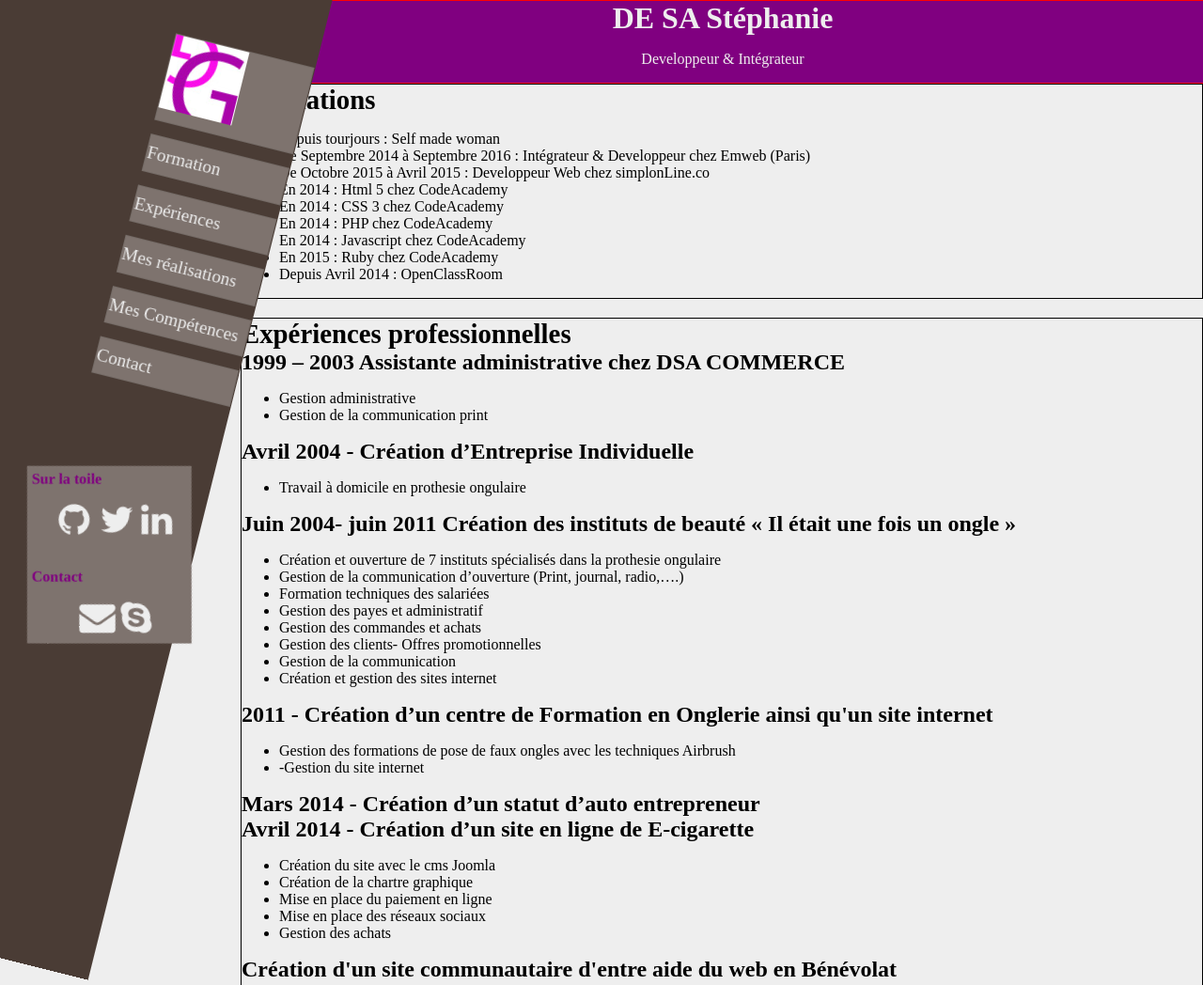
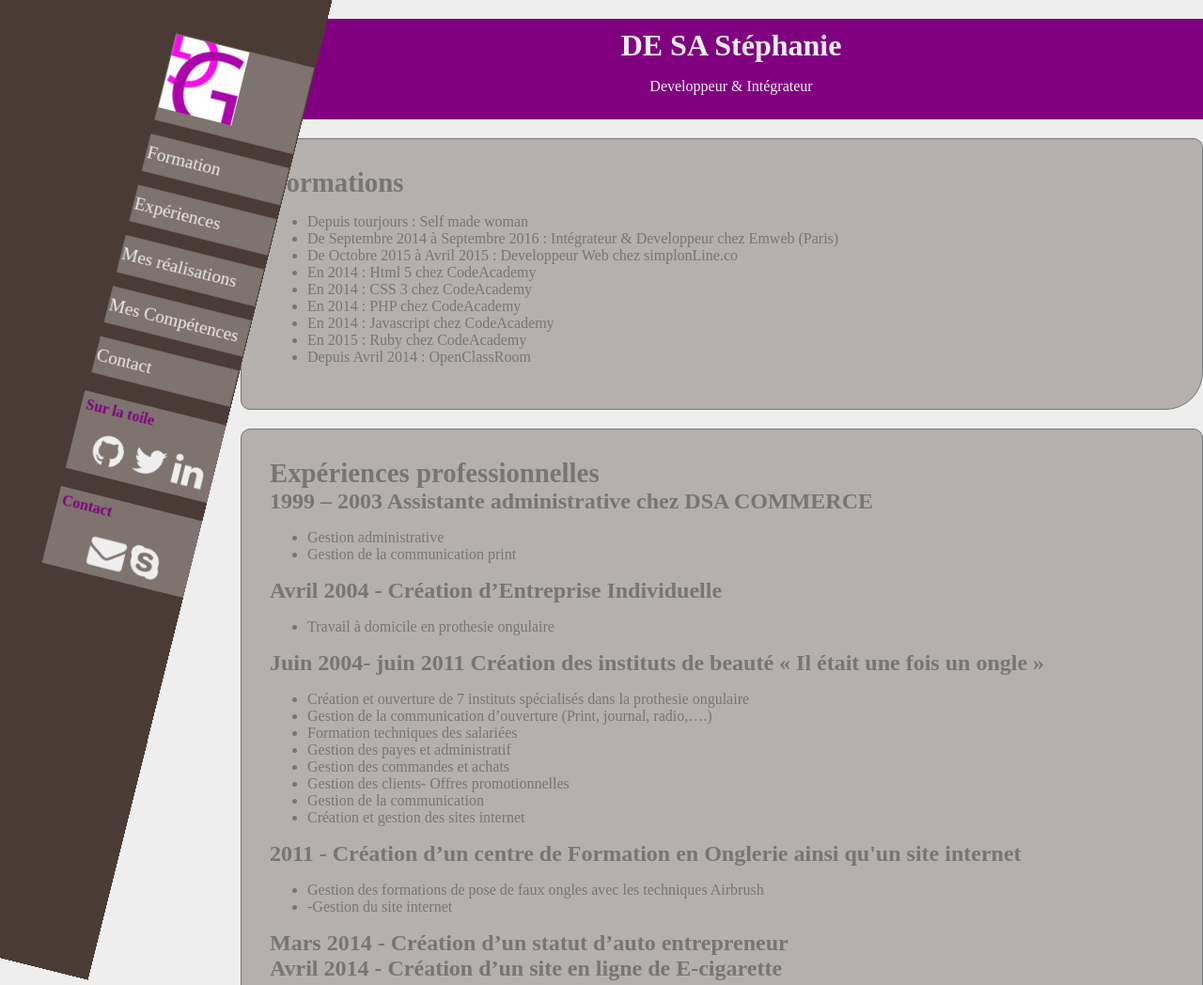
Before and after one commit to stephds01/Semaine3-Simplonline, a plain HTML site: page cv.html in a window 1280 px wide. Shown: the top 1048 px of the page at 94% size. Drawn offline with Linux system fonts and the light colour scheme.

Commit message:
css des bases pour <section> et modif de la nav

```diff
--- a/cv.html
+++ b/cv.html
@@ -27,10 +27,12 @@
                         <a href="https://github.com/stephds01"><i class="fa fa-github fa-2x"></i></a>
                         <a href="https://twitter.com/StephDe_Sa"><i class="fa fa-twitter fa-2x"></i></a>
                         <a href="https://www.linkedin.com/profile/view?id=AAIAABXwYhUBLQ8GzVoKgF2HJ_M-MtPYaLaXoDM&trk=nav_responsive_tab_profile_pic"><i class="fa fa-linkedin fa-2x"></i></a>
-
+                </div>
+                <div class="contact">
                     <h4>Contact</h4>
                             <a href="mailto:stephds01@gmail.com"><i class="fa fa-envelope fa-2x"></i></a>
                             <a href="mailto:stephds01@gmail.com"><i class="fa fa-skype fa-2x"></i></a>
+
                 </div>
 
             </nav>
@@ -177,17 +179,8 @@
                 </section>
 
             </main>
-            <div class="clear"></div>
+
             <footer>
-                <!--<div class="contact">-->
-                <!--    <h4>Contact</h4>-->
-                <!--        <a href="mailto:stephds01@gmail.com"><i class="fa fa-envelope fa-2x"></i></a>-->
-                <!--        <a href="mailto:stephds01@gmail.com"><i class="fa fa-skype fa-2x"></i></a>-->
-                <!--    <h4>Sur la toile</h4>    -->
-                <!--        <a href="https://github.com/stephds01"><i class="fa fa-github fa-2x"></i></a>-->
-                <!--        <a href="https://twitter.com/StephDe_Sa"><i class="fa fa-twitter fa-2x"></i></a>-->
-                <!--        <a href="https://www.linkedin.com/profile/view?id=AAIAABXwYhUBLQ8GzVoKgF2HJ_M-MtPYaLaXoDM&trk=nav_responsive_tab_profile_pic"><i class="fa fa-linkedin fa-2x"></i></a>-->
-                <!--</div>-->
                 <p>@1999 -2015 De Sa Stéphanie</p>
             </footer>
 
--- a/style.css
+++ b/style.css
@@ -61,12 +61,17 @@ header {
     position: relative;
     z-index: 1;
 
+    height:auto;
     width: 80%;
+
     margin-left: 20%;
-    height:auto;
+    margin-top: 20px;
+    margin-bottom: 20px;
+    padding: 10px;
+
+
     text-align: center;
 
-    border: 1px solid red;
     background-color: purple;
 }
 
@@ -141,10 +146,10 @@ nav a{
 .logo{text-align: center;}
 
 .contact{
-    margin-left: 180px;
-    margin-top: 25%;
+    margin-left: 200px;
+    /*margin-top: 25%;*/
     text-align: center;
-    transform: rotate(-14deg);
+    /*transform: rotate(-14deg);*/
         background-color: #7E736E;
 }
 .contact h4{
@@ -177,8 +182,14 @@ header{
 *  Main
 *----------------------------*/
 main section{
+    background-color: #7E736E;
+    opacity: 0.50;
+
     border: 1px black solid;
+    border-radius: 10px 10px 40px 10px;
+
     margin-bottom: 20px;
+    padding: 30px;
 }
 
 
```
